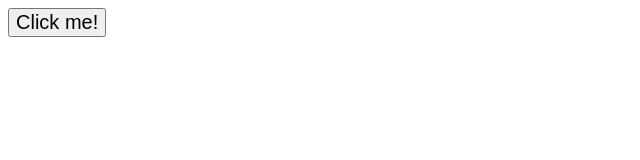
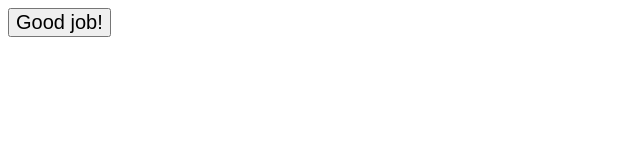
Before and after one commit to dec/PickJS, a plain HTML site: page index.html in a window 1280 px wide. Both pictures are taken after a click on the button "Click me!". Shown: the full height of the page, 0-640 px from the left. Drawn offline with Linux system fonts and the light colour scheme.

Commit message:
Some minor changes in demo code
Some minor changes in demo code

```diff
--- a/index.js
+++ b/index.js
@@ -3,9 +3,8 @@ Pick(function() {
 
   var clickHandler = function() {
 
-    alert('I will do the job!');
-
     Pick(this)
+      .setText('Good job!')
       .setCss('font-size', '20px')
       .setAttr('title', 'No more clicks allowed!')
       .off('click', clickHandler);
```
Also changed, not shown: index.html (+4 -0 lines).
